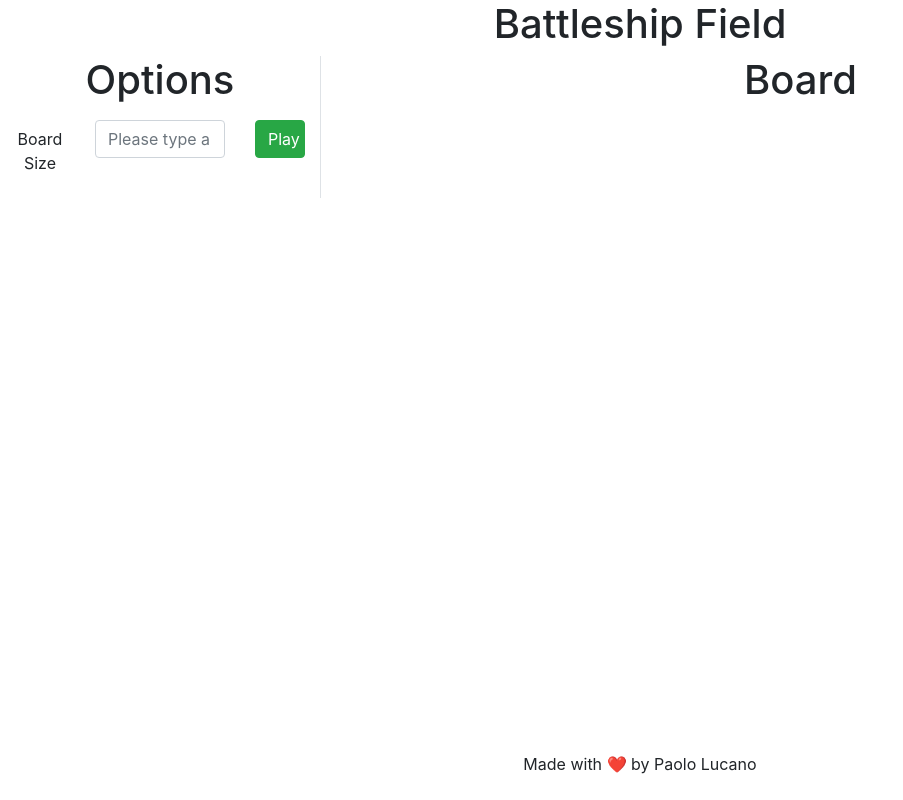
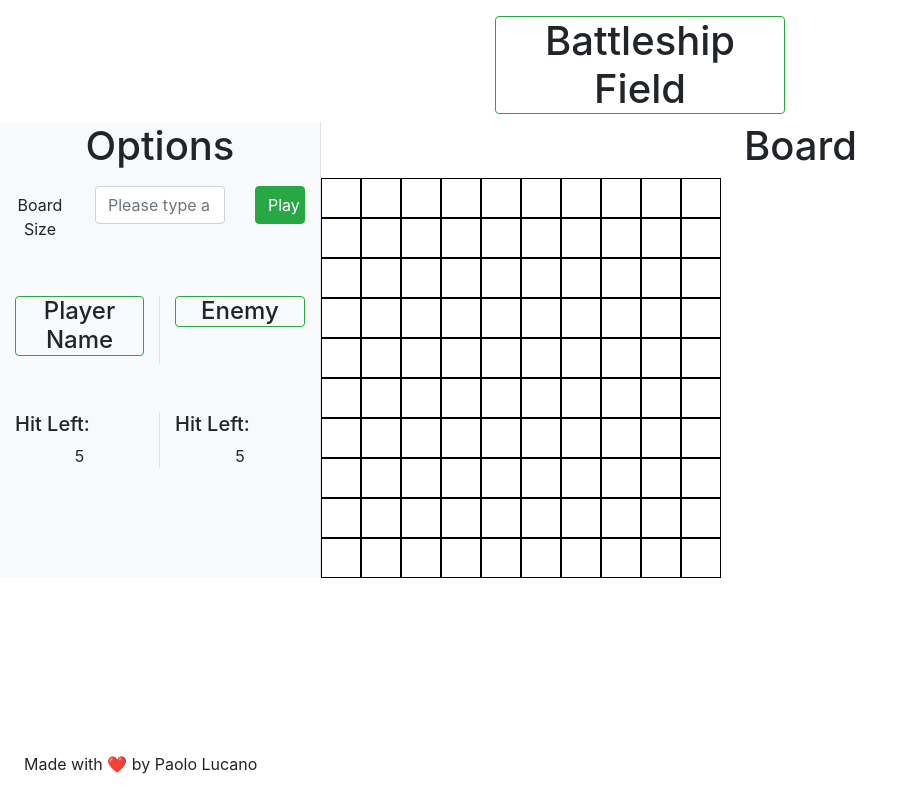
Before and after one commit to plucodev/javascript-battleship, a website built with webpack: page src/index.html in a window 1280 px wide. Shown: the whole page, without its empty margins (0-903 px from the left). Built offline with nearby package versions, Linux system fonts and the light colour scheme.

Commit message:
created enemy and player board generator

```diff
--- a/src/index.html
+++ b/src/index.html
@@ -15,13 +15,13 @@
 
   <body>
     <div class="container-fluid text-center">
-      <div class="row">
-        <div class="col-md-12">
-          <h1>Battleship Field</h1>
+      <div class="row mt-3 justify-content-center">
+        <div class="col-md-3">
+          <h1 class="border border-success rounded ">Battleship Field</h1>
         </div>
       </div>
       <div class="row">
-        <div class="col-md-3">
+        <div class="col-md-3 bg-light">
           <h1 class="mb-3">Options</h1>
           <form>
             <div class="form-group row">
@@ -42,6 +42,25 @@
                 </button>
               </div>
             </div>
+            <div class="form-group row mt-5">
+              <div class="col-sm-6 border-right">
+                <h4 class="border border-success rounded">Player Name</h4>
+              </div>
+              <div class="col-sm-6">
+                <h4 class="border border-success rounded">Enemy</h4>
+              </div>
+            </div>
+
+            <div class="form-group row mt-5">
+              <div class="col-sm-6 border-right ">
+                <h5 class="float-left mr-5">Hit Left:</h5>
+                <span>5</span>
+              </div>
+              <div class="col-sm-6">
+                <h5 class="float-left mr-5">Hit Left:</h5>
+                <span>5</span>
+              </div>
+            </div>
             <!-- <div class="form-group row">
               <div class="col-sm-12">
                 <button type="submit" class="btn btn-primary">Sign in</button>
@@ -51,12 +70,20 @@
         </div>
         <div class="col-md-9 border-left">
           <h1>Board</h1>
+          <div class="row ">
+            <div class="col-md-6">
+              <div class="playerBoard"></div>
+            </div>
+            <div class="col-md-6 ">
+              <div class="enemyBoard m-auto"></div>
+            </div>
+          </div>
         </div>
       </div>
-
-      <div class="fixed-bottom p-4">
-        Made with ❤️ by Paolo Lucano
-      </div>
+    </div>
+    <div class="container-fluid "></div>
+    <div class="fixed-bottom p-4">
+      Made with ❤️ by Paolo Lucano
     </div>
 
     <!-- do not remove this bundle.js tag -->
--- a/src/js/index.js
+++ b/src/js/index.js
@@ -7,5 +7,38 @@ import "../assets/img/4geeks.ico";
 import "../style/index.scss";
 
 window.onload = function() {
-  console.log("Hello Rigo from the console!");
+  let board_div = document.querySelector(".playerBoard");
+  // board_div.addEventListener("click", shoot, false);
+  let num_rows = 10;
+  let num_cols = 10;
+
+  // Create board
+  let board = [];
+
+  // Create Rows
+  for (var y = 0; y < num_rows; y++) {
+    let arr = [];
+
+    // Create the row div with bootstrap
+    let row = document.createElement("div");
+    board_div === "enemyBoard"
+      ? (row.className = "row enemyRow")
+      : (row.className = "row enemyRow");
+
+    // Create Columns
+    for (var x = 0; x < num_cols; x++) {
+      arr.push(0);
+
+      // Add a class id.. THEY CAN NOT START WITH A NUMBER!!!
+      let square = document.createElement("div");
+      board_div === "enemyBoard"
+        ? (square.className = "enemyCell-" + y + x)
+        : (square.className = "playerCell-" + y + x);
+
+      row.appendChild(square);
+    }
+
+    board.push(arr);
+    board_div.appendChild(row);
+  }
 };
--- a/src/style/index.scss
+++ b/src/style/index.scss
@@ -14,3 +14,28 @@
     import 'relative/path/to/stylesheet.scss';
 
 */
+// body {
+//     background-image: url("./Images/ocean_topview.png");
+//     background-color: #3987c9;
+//     background-size: cover;
+// }
+// .board {
+//   margin-top: 5%;
+// }
+.enemyRow div {
+  width: 40px;
+  height: 40px;
+  border: 1px solid black;
+  //   background-color: #0ca4ff;
+}
+// .ready {
+//   width: 300px;
+//   height: 100px;
+//   font-size: 40px;
+//   border: 3px solid;
+//   border-color: lightgray gray gray lightgray;
+//   position: absolute;
+//   left: 50%;
+//   margin-left: -150px;
+//   top: 30%;
+// }
```
